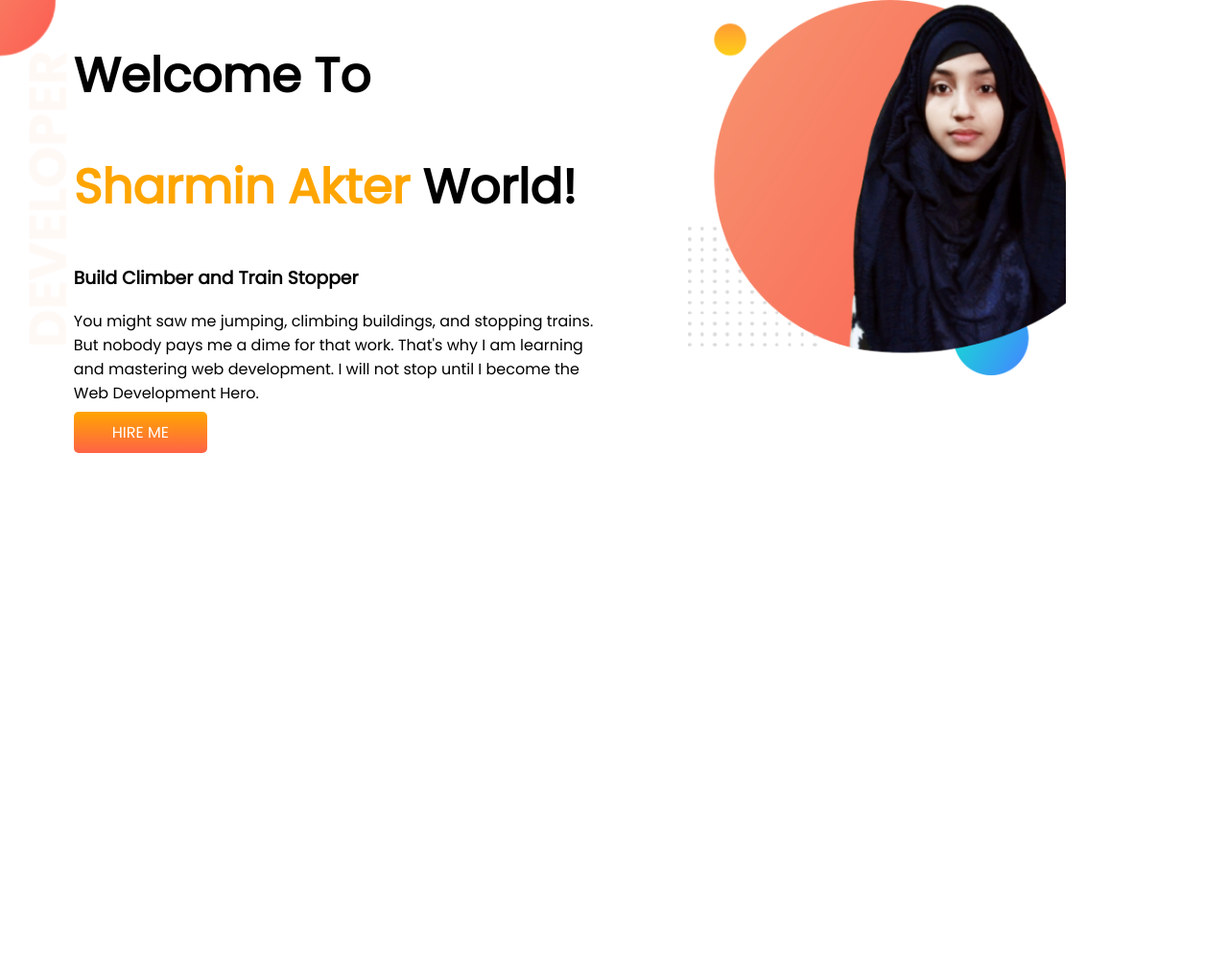
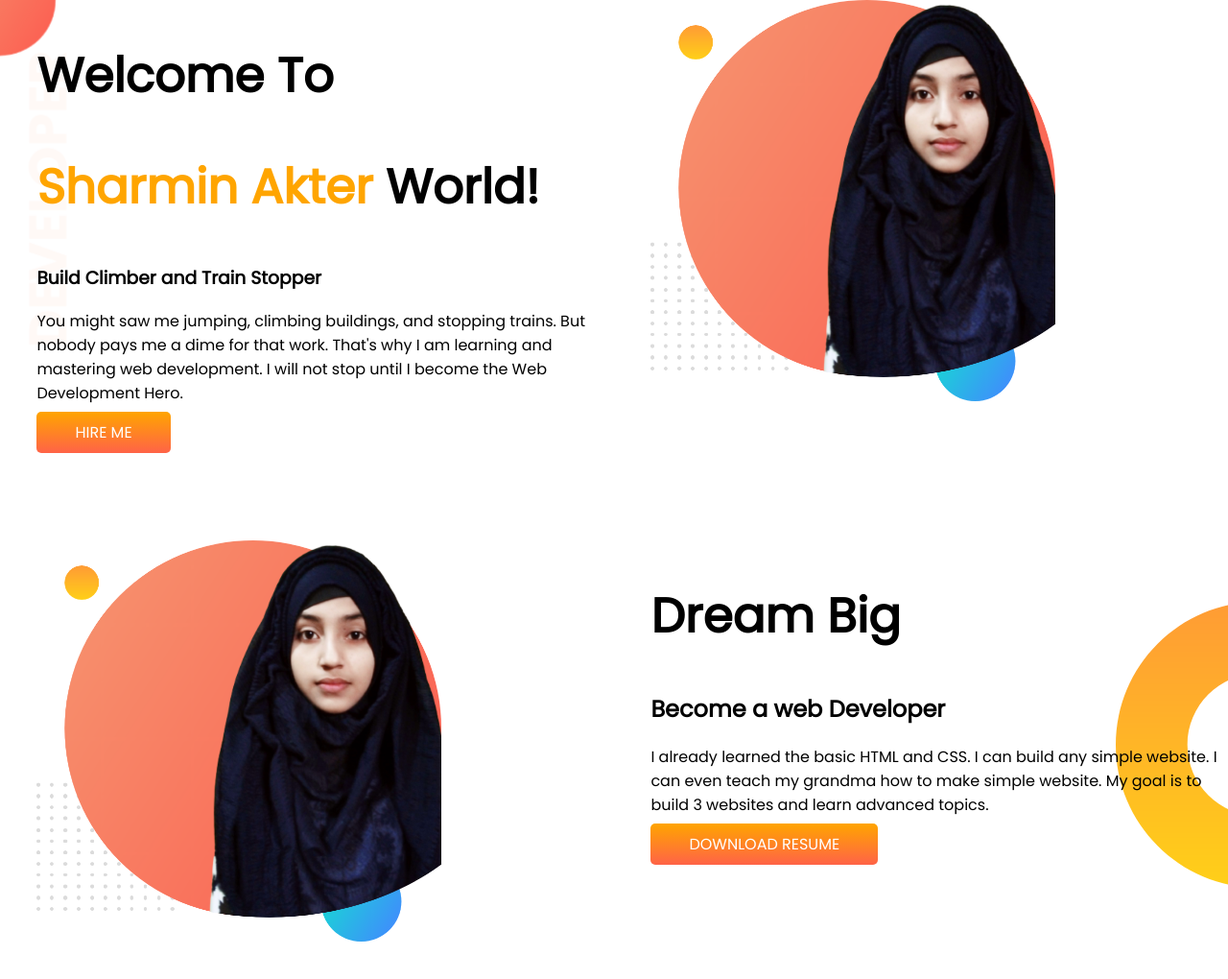
Before and after one commit to SharminAkter3/developer-portfolio, a plain HTML site: page index.html in a window 1280 px wide. Shown: the whole page at 96% size. Before the commit the page ends 800 px from the top, so only its background shows below. Drawn offline with Linux system fonts and the light colour scheme.

Commit message:
dream added

```diff
--- a/index.html
+++ b/index.html
@@ -29,6 +29,18 @@
             <img src="images/sharmin-pic.png" alt="">
         </div>
     </section>
+    <section class="dream-big">
+        <div class="half-width">
+            <img src="images/sharmin-pic.png" alt="">
+        </div>
+        <div class="half-width">
+            <h1>Dream Big</h1>
+            <h2>Become a web Developer</h2>
+            <p>I already learned the basic HTML and CSS. I can build any simple website. I can even teach my grandma how
+                to make simple website. My goal is to build 3 websites and learn advanced topics.</p>
+            <a class="link-button" target="_blank" href="">DOWNLOAD RESUME</a>
+        </div>
+    </section>
 </body>
 
 </html>
--- a/style.css
+++ b/style.css
@@ -13,11 +13,12 @@ h1 {
 
 section {
     display: flex;
+    margin-bottom: 100px;
 }
 
 .half-width {
     width: 50%;
-    padding-left: 6%;
+    padding-left: 3%;
 }
 
 .half-width img {
@@ -37,3 +38,9 @@ section {
     background-image: url(images/top-banner.png);
     background-repeat: no-repeat;
 }
+
+.dream-big {
+    background-image: url(images/dream-bg.png);
+    background-repeat: no-repeat;
+    background-position: right;
+}
```
